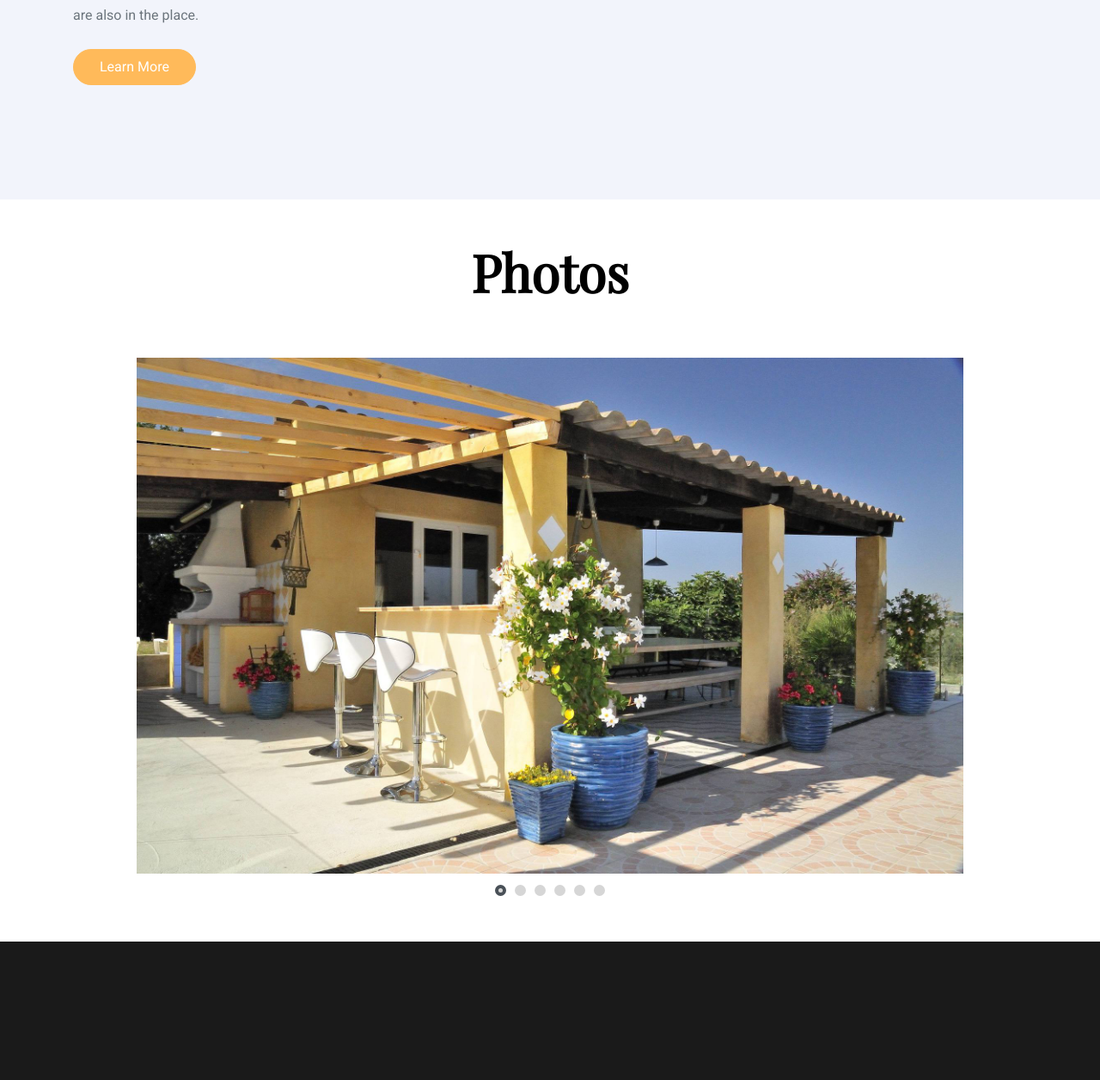
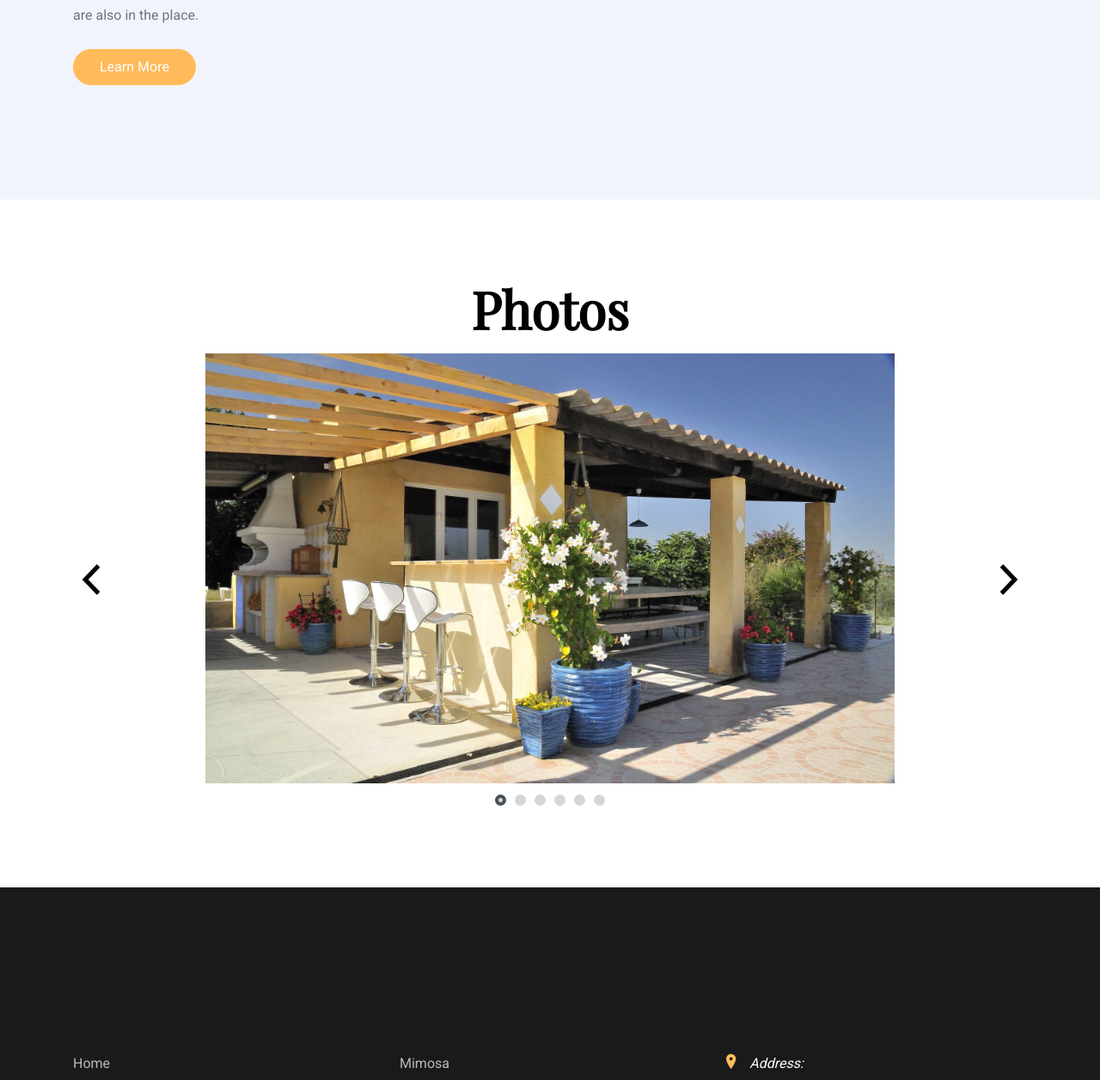
Before and after one commit to zaosoula/mestruge, a PHP site: page /pool in a window 1280 px wide. Shown: the part 1268-2524 px from the top of the page at 86% size. Run offline with PHP 8.4, Linux system fonts and the light colour scheme; some libraries are stand-ins or nearby versions; some web fonts are replaced.

Commit message:
1.0.4
- Sliders fix
- Spacing fix

```diff
--- a/assets/css/mestrugue.css
+++ b/assets/css/mestrugue.css
@@ -22,6 +22,7 @@
 
 .site-header {
   max-width: 100vw;
+  z-index: 1030;
 }
 
 .card-price{
@@ -237,14 +238,43 @@ li ul{
 }
 
 .photo-slider .tns-item img {
-  max-height: calc(100vh - 400px);
+  max-height: calc(100vh - 300px);
   margin-right: auto;
   margin-left: auto;
   display: flex;
 }
-@media screen and (orientation:landscape) {
+
+@media screen and (orientation:landscape)
+and (max-width: 767.98px)  {
   .photo-slider .tns-item img {
     max-height: calc(100vh - 200px);
+  }
+}
+
+ .tns-controls {
+  position: absolute;
+left: 0px;
+top: 0px;
+width: 100%;
+height: 100%;
+display: flex;
+justify-content: space-between;
+padding: 0 20px;
+height: 100%;
+display: flex;
+}
+
+.tns-controls button {
+z-index: 1000;
+background: 0px;
+border: 0px;
+font-size: 40px;
+}
+
+@media screen and (orientation:portrait)
+and (max-width: 767.98px)  {
+  .tns-controls{
+    display: none;
   }
 }
 
--- a/assets/js/slider.js
+++ b/assets/js/slider.js
@@ -3,9 +3,10 @@ var slider = tns({
   items: 1,
   slideBy: 'page',
   gutter: 10,
-  controls: false,
+  controls: true,
   navPosition: "bottom",
   autoHeight: true,
   mouseDrag: true,
-  center: true
+  center: true,
+  controlsText: ["<span class='ion-chevron-left'></span>","<span class='ion-chevron-right'></span>"]
 });
--- a/pages/html/garden.php
+++ b/pages/html/garden.php
@@ -42,7 +42,7 @@
 
 <section class="section slider-section" id="learnmore">
   <div class="container">
-    <div class="row justify-content-center text-center mb-3">
+    <div class="row justify-content-center text-center">
       <div class="col-md-7">
         <h2 class="heading" data-aos="fade-up"><?php $__('gardenSectionPhotosTitle'); ?></h2>
         <p data-aos="fade-up"><?php $__('gardenSectionPhotosCaption'); ?></p>
--- a/pages/html/ladyofvictories.php
+++ b/pages/html/ladyofvictories.php
@@ -42,7 +42,7 @@
 
 <section class="section slider-section" id="learnmore">
   <div class="container">
-    <div class="row justify-content-center text-center mb-5">
+    <div class="row justify-content-center text-center">
       <div class="col-md-7">
         <h2 class="heading" data-aos="fade-up"><?php $__('ladyofvictoriesSectionPhotosTitle'); ?></h2>
         <p data-aos="fade-up"><?php $__('ladyofvictoriesSectionPhotosCaption'); ?></p>
@@ -50,10 +50,10 @@
     </div>
     <div class="row">
       <div class="col-md-12">
-        <div class="home-slider major-caousel owl-carousel mb-5" data-aos="fade-up">
+        <div class="photo-slider mb-5" data-aos="fade-up">
           <?php
           for ($i=1; $i <= $i18n->get("#ladyofvictoriesSectionPhotosPicCount"); $i++) {
-            echo '<div class="slider-item">
+            echo '<div>
               <img src="'.$i18n->get("ladyofvictoriesSectionPhotosPic".$i."Url").'" alt="'.$i18n->get("ladyofvictoriesSectionPhotosPic".$i."Alt").'" class="img-fluid">
             </div>';
           }
--- a/pages/html/pool.php
+++ b/pages/html/pool.php
@@ -42,7 +42,7 @@
 
 <section class="section slider-section" id="learnmore">
   <div class="container">
-    <div class="row justify-content-center text-center mb-5">
+    <div class="row justify-content-center text-center">
       <div class="col-md-7">
         <h2 class="heading" data-aos="fade-up"><?php $__('poolSectionPhotosTitle'); ?></h2>
         <p data-aos="fade-up"><?php $__('poolSectionPhotosCaption'); ?></p>
--- a/pages/php/ladyofvictories.php
+++ b/pages/php/ladyofvictories.php
@@ -2,7 +2,10 @@
 $Page = new Page(array(
 	'title'=>$i18n->get("titleLadyofvictories"),
 	'assets'=>array(
+		"https://cdnjs.cloudflare.com/ajax/libs/tiny-slider/2.9.2/min/tiny-slider.js",
+		"js/slider.js",
 		"js/pages/ladyofvictories.js",
+		"https://cdnjs.cloudflare.com/ajax/libs/tiny-slider/2.9.2/tiny-slider.css"
 	)
 ));
 
```
